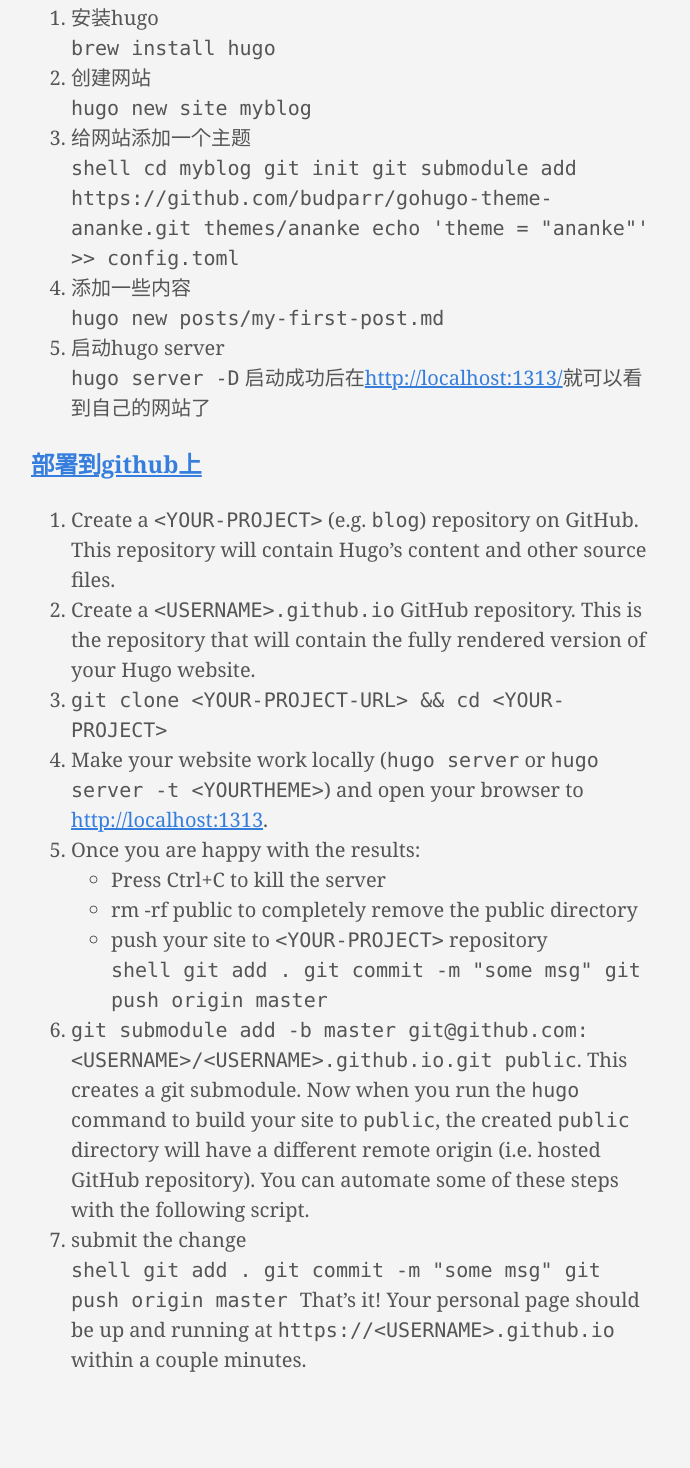
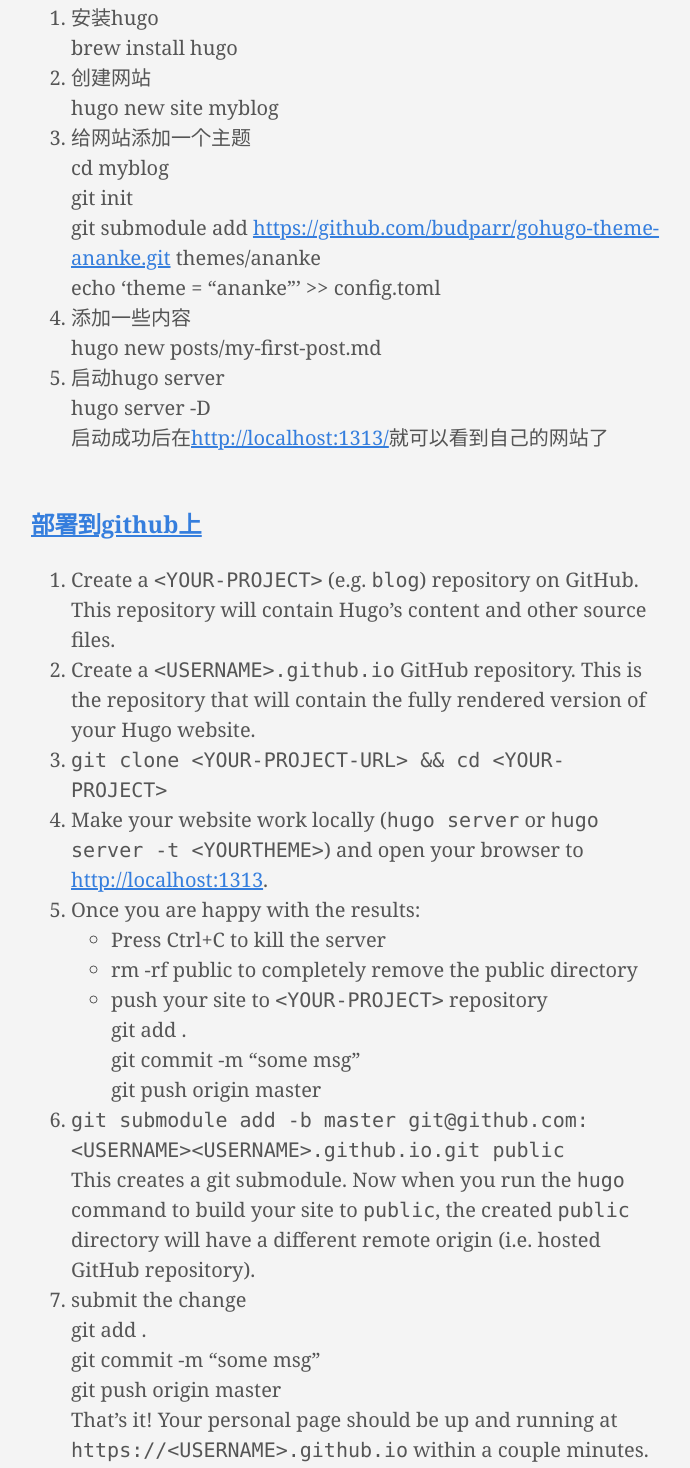
Before and after one commit to shenghuofei/shenghuofei.github.io, a plain HTML site: page posts/hugo/index.html in a window 1280 px wide. Shown: the part 384-1852 px from the top of the page, without its empty margins (113-803 px from the left). Drawn offline with Linux system fonts and the light colour scheme.

Commit message:
rebuilding site 2019年 3月 8日 星期五 20时08分39秒 CST

```diff
--- a/posts/hugo/index.html
+++ b/posts/hugo/index.html
@@ -30,28 +30,46 @@
 
     <meta property="og:title" content="" />
 <meta property="og:description" content="hugo 搭建个人网站 for mac 本地搭建  安装hugo
-brew install hugo 创建网站
-hugo new site myblog 给网站添加一个主题
-shell cd myblog git init git submodule add https://github.com/budparr/gohugo-theme-ananke.git themes/ananke echo &#39;theme = &quot;ananke&quot;&#39; &gt;&gt; config.toml  添加一些内容
-hugo new posts/my-first-post.md 启动hugo server
-hugo server -D 启动成功后在http://localhost:1313/就可以看到自己的网站了
-  部署到github上  Create a &lt;YOUR-PROJECT&gt; (e.g. blog) repository on GitHub. This repository will contain Hugo’s content and other source files. Create a &lt;USERNAME&gt;.github.io GitHub repository." />
+brew install hugo
+ 创建网站
+hugo new site myblog
+ 给网站添加一个主题
+cd myblog
+git init
+git submodule add https://github.com/budparr/gohugo-theme-ananke.git themes/ananke
+echo &lsquo;theme = &ldquo;ananke&rdquo;&rsquo; &gt;&gt; config.toml
+ 添加一些内容
+hugo new posts/my-first-post.md
+ 启动hugo server
+hugo server -D
+启动成功后在http://localhost:1313/就可以看到自己的网站了
+  部署到github上  Create a &lt;YOUR-PROJECT&gt; (e.g. blog) repository on GitHub. This repository will contain Hugo’s content and other source files.
+ Create a &lt;USERNAME&gt;." />
 <meta property="og:type" content="article" />
 <meta property="og:url" content="https://shenghuofei.github.io/posts/hugo/" />
 
 
 <meta itemprop="name" content="">
 <meta itemprop="description" content="hugo 搭建个人网站 for mac 本地搭建  安装hugo
-brew install hugo 创建网站
-hugo new site myblog 给网站添加一个主题
-shell cd myblog git init git submodule add https://github.com/budparr/gohugo-theme-ananke.git themes/ananke echo &#39;theme = &quot;ananke&quot;&#39; &gt;&gt; config.toml  添加一些内容
-hugo new posts/my-first-post.md 启动hugo server
-hugo server -D 启动成功后在http://localhost:1313/就可以看到自己的网站了
-  部署到github上  Create a &lt;YOUR-PROJECT&gt; (e.g. blog) repository on GitHub. This repository will contain Hugo’s content and other source files. Create a &lt;USERNAME&gt;.github.io GitHub repository.">
+brew install hugo
+ 创建网站
+hugo new site myblog
+ 给网站添加一个主题
+cd myblog
+git init
+git submodule add https://github.com/budparr/gohugo-theme-ananke.git themes/ananke
+echo &lsquo;theme = &ldquo;ananke&rdquo;&rsquo; &gt;&gt; config.toml
+ 添加一些内容
+hugo new posts/my-first-post.md
+ 启动hugo server
+hugo server -D
+启动成功后在http://localhost:1313/就可以看到自己的网站了
+  部署到github上  Create a &lt;YOUR-PROJECT&gt; (e.g. blog) repository on GitHub. This repository will contain Hugo’s content and other source files.
+ Create a &lt;USERNAME&gt;.">
 
 
 
-<meta itemprop="wordCount" content="227">
+<meta itemprop="wordCount" content="213">
 
 
 
@@ -59,12 +77,21 @@ hugo server -D 启动成功后在http://localhost:1313/就可以看到自己的
 <meta name="twitter:card" content="summary"/>
 <meta name="twitter:title" content=""/>
 <meta name="twitter:description" content="hugo 搭建个人网站 for mac 本地搭建  安装hugo
-brew install hugo 创建网站
-hugo new site myblog 给网站添加一个主题
-shell cd myblog git init git submodule add https://github.com/budparr/gohugo-theme-ananke.git themes/ananke echo &#39;theme = &quot;ananke&quot;&#39; &gt;&gt; config.toml  添加一些内容
-hugo new posts/my-first-post.md 启动hugo server
-hugo server -D 启动成功后在http://localhost:1313/就可以看到自己的网站了
-  部署到github上  Create a &lt;YOUR-PROJECT&gt; (e.g. blog) repository on GitHub. This repository will contain Hugo’s content and other source files. Create a &lt;USERNAME&gt;.github.io GitHub repository."/>
+brew install hugo
+ 创建网站
+hugo new site myblog
+ 给网站添加一个主题
+cd myblog
+git init
+git submodule add https://github.com/budparr/gohugo-theme-ananke.git themes/ananke
+echo &lsquo;theme = &ldquo;ananke&rdquo;&rsquo; &gt;&gt; config.toml
+ 添加一些内容
+hugo new posts/my-first-post.md
+ 启动hugo server
+hugo server -D
+启动成功后在http://localhost:1313/就可以看到自己的网站了
+  部署到github上  Create a &lt;YOUR-PROJECT&gt; (e.g. blog) repository on GitHub. This repository will contain Hugo’s content and other source files.
+ Create a &lt;USERNAME&gt;."/>
 
   </head>
 
@@ -131,50 +158,46 @@ hugo server -D 启动成功后在http://localhost:1313/就可以看到自己的
 
 <ol>
 <li>安装hugo<br />
-<code>brew install hugo</code></li>
+brew install hugo<br /></li>
 <li>创建网站<br />
-<code>hugo new site myblog</code></li>
+hugo new site myblog<br /></li>
 <li>给网站添加一个主题<br />
-<code>shell
-cd myblog
-git init
-git submodule add https://github.com/budparr/gohugo-theme-ananke.git themes/ananke
-echo 'theme = &quot;ananke&quot;' &gt;&gt; config.toml
-</code></li>
+cd myblog<br />
+git init<br />
+git submodule add <a href="https://github.com/budparr/gohugo-theme-ananke.git">https://github.com/budparr/gohugo-theme-ananke.git</a> themes/ananke<br />
+echo &lsquo;theme = &ldquo;ananke&rdquo;&rsquo; &gt;&gt; config.toml<br /></li>
 <li>添加一些内容<br />
-<code>hugo new posts/my-first-post.md</code></li>
+hugo new posts/my-first-post.md<br /></li>
 <li>启动hugo server<br />
-<code>hugo server -D</code>
-启动成功后在<a href="http://localhost:1313/">http://localhost:1313/</a>就可以看到自己的网站了<br /></li>
+hugo server -D<br />
+启动成功后在<a href="http://localhost:1313/">http://localhost:1313/</a>就可以看到自己的网站了<br />
+<br /></li>
 </ol>
 
 <h3 id="部署到github上-https-gohugo-io-hosting-and-deployment-hosting-on-github"><a href="https://gohugo.io/hosting-and-deployment/hosting-on-github/">部署到github上</a></h3>
 
 <ol>
-<li>Create a <code>&lt;YOUR-PROJECT&gt;</code> (e.g. <code>blog</code>) repository on GitHub. This repository will contain Hugo’s content and other source files.</li>
-<li>Create a <code>&lt;USERNAME&gt;.github.io</code> GitHub repository. This is the repository that will contain the fully rendered version of your Hugo website.</li>
-<li><code>git clone &lt;YOUR-PROJECT-URL&gt; &amp;&amp; cd &lt;YOUR-PROJECT&gt;</code></li>
-<li>Make your website work locally (<code>hugo server</code> or <code>hugo server -t &lt;YOURTHEME&gt;</code>) and open your browser to <a href="http://localhost:1313">http://localhost:1313</a>.</li>
+<li>Create a <code>&lt;YOUR-PROJECT&gt;</code> (e.g. <code>blog</code>) repository on GitHub. This repository will contain Hugo’s content and other source files.<br /></li>
+<li>Create a <code>&lt;USERNAME&gt;.github.io</code> GitHub repository. This is the repository that will contain the fully rendered version of your Hugo website.<br /></li>
+<li><code>git clone &lt;YOUR-PROJECT-URL&gt; &amp;&amp; cd &lt;YOUR-PROJECT&gt;</code><br /></li>
+<li>Make your website work locally (<code>hugo server</code> or <code>hugo server -t &lt;YOURTHEME&gt;</code>) and open your browser to <a href="http://localhost:1313">http://localhost:1313</a>.<br /></li>
 <li>Once you are happy with the results:<br />
 
 <ul>
-<li>Press Ctrl+C to kill the server</li>
+<li>Press Ctrl+C to kill the server<br /></li>
 <li>rm -rf public to completely remove the public directory<br /></li>
 <li>push your site to <code>&lt;YOUR-PROJECT&gt;</code> repository<br />
-<code>shell
-git add .
-git commit -m &quot;some msg&quot;
-git push origin master
-</code></li>
+git add .<br />
+git commit -m &ldquo;some msg&rdquo;<br />
+git push origin master<br /></li>
 </ul></li>
-<li><code>git submodule add -b master git@github.com:&lt;USERNAME&gt;/&lt;USERNAME&gt;.github.io.git public</code>. This creates a git submodule. Now when you run the <code>hugo</code> command to build your site to <code>public</code>, the created <code>public</code> directory will have a different remote origin (i.e. hosted GitHub repository). You can automate some of these steps with the following script.</li>
+<li><code>git submodule add -b master git@github.com:&lt;USERNAME&gt;&lt;USERNAME&gt;.github.io.git public</code><br />
+This creates a git submodule. Now when you run the <code>hugo</code> command to build your site to <code>public</code>, the created <code>public</code> directory will have a different remote origin (i.e. hosted GitHub repository).<br /></li>
 <li>submit the change<br />
-<code>shell
-git add .
-git commit -m &quot;some msg&quot;
-git push origin master
-</code>
-That’s it! Your personal page should be up and running at <code>https://&lt;USERNAME&gt;.github.io</code> within a couple minutes.</li>
+git add .<br />
+git commit -m &ldquo;some msg&rdquo;<br />
+git push origin master<br />
+That’s it! Your personal page should be up and running at <code>https://&lt;USERNAME&gt;.github.io</code> within a couple minutes.<br /></li>
 </ol>
 <ul class="pa0">
 
```
Also changed, not shown: index.html (+15 -6 lines), index.xml (+15 -6 lines), posts/index.html (+15 -6 lines), posts/index.xml (+15 -6 lines).
